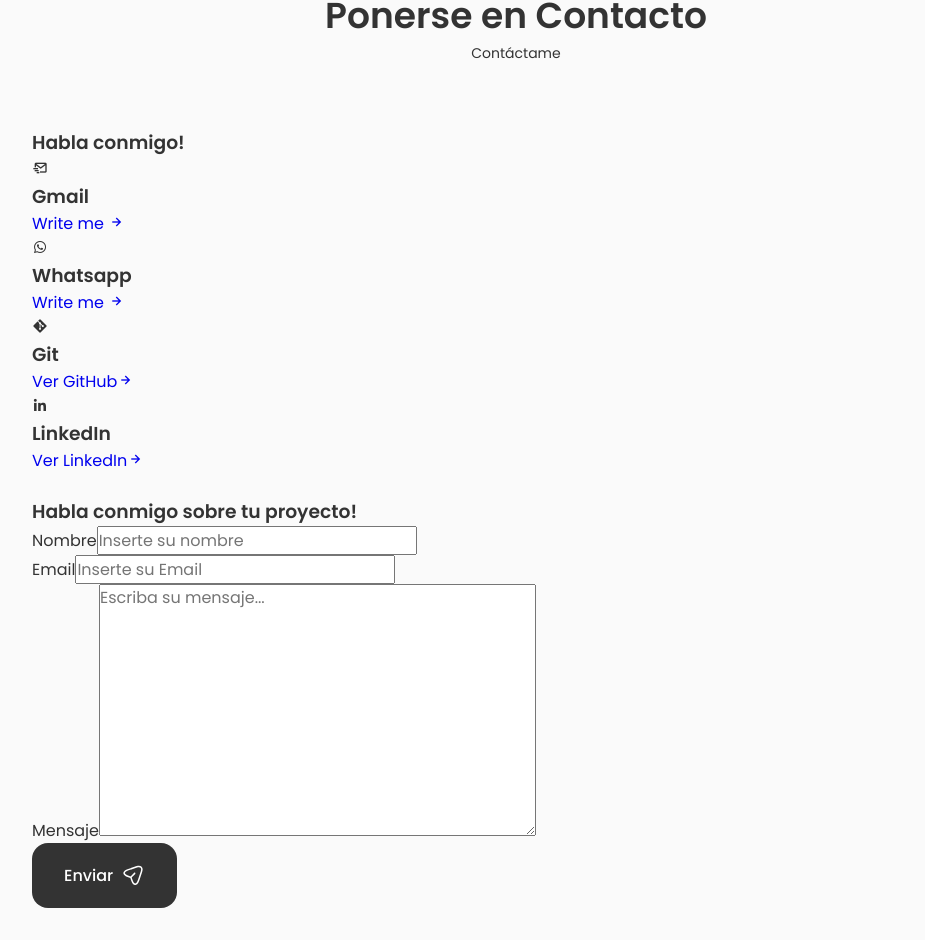
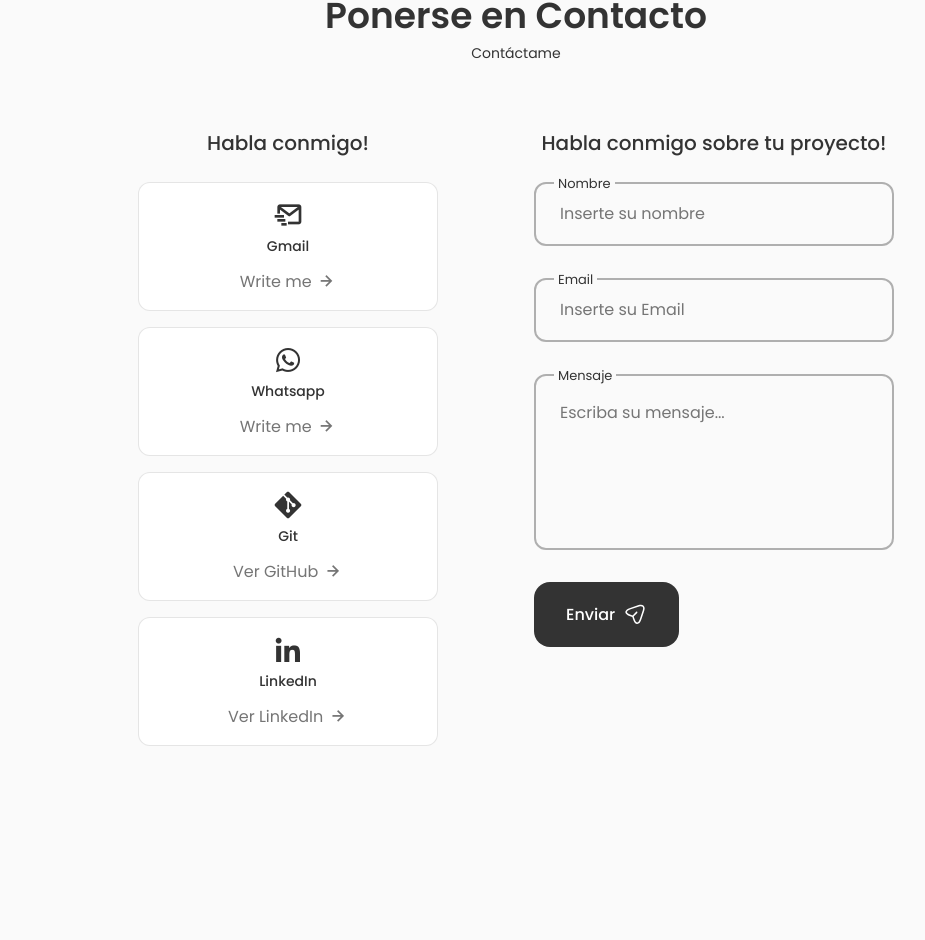
Before and after one commit to Rober100/own-PortFolio, a React (Vite) app: page / in a window 1280 px wide. Shown: the part 3379-4319 px from the top of the page, without its empty margins (124-1049 px from the left). After the commit the page ends 4205 px from the top, so only its background shows below. Built offline with nearby package versions, Linux system fonts and the light colour scheme; the HTML template or start-up script is replaced by a standard one; a web font is replaced by a local one.

Commit message:
Component contact completed, now needs to incorporate email

```diff
--- a/src/components/contact/Contant.tsx
+++ b/src/components/contact/Contant.tsx
@@ -1,4 +1,4 @@
-
+import "./contact.css"
 const Contant = () => {
   return (
     <section className="contact section" id="contact">
@@ -104,7 +104,7 @@
               />
             </div>
 
-            <div className="contact__form-div">
+            <div className="contact__form-div contact__form-area">
               <label htmlFor="" className="contact__form-tag">
                 Mensaje
               </label>
--- a/src/components/contact/contact.css
+++ b/src/components/contact/contact.css
@@ -0,0 +1,143 @@
+.contact__container {
+    grid-template-columns: repeat(2, max-content);
+    justify-content: center;
+    column-gap: 6rem;
+    padding-bottom: 3rem;
+}
+
+.contact__title {
+    text-align: center;
+    font-size: var(--h3-font-size);
+    font-weight: var(--font-medium);
+    margin-bottom: var(--mb-1-5);
+}
+
+.contact__info {
+    display: grid;
+    row-gap: 1rem;
+    grid-template-columns: 300px;
+}
+
+.contact__card {
+    background-color: var(--container-color);
+    border: 1px solid rgb(0,0,0,0.1);
+    padding: 1rem;
+    border-radius: 0.75rem;
+    text-align: center;
+}
+
+.contact__card-icon {
+    font-size: 2rem;
+    color: var(--title-color);
+    margin-bottom: var(--mb-0-25);
+}
+
+.contact__card-title,
+.contact__card-data {
+    font-size: var(--small-font-size);
+}
+
+.contact__card-title {
+    font-weight: var(--font-medium);
+}
+
+.contact__card-data {
+    display: block;
+    margin-bottom: var(--mb-0-75);
+}
+
+.contact__button {
+    color: var(--text-color);
+    font-size: var(--normal-font-size);
+    display: inline-flex;
+    align-items: center;
+    justify-content: center;
+    column-gap: 0.25rem;
+}
+
+.contact__button-icon {
+    font-size: 1.3rem;
+    transition: 0.2s;
+}
+
+.contact__button:hover .contact__button-icon {
+    transform: translate(0.25rem);
+}
+
+.contact__form {
+    width: 360px;
+}
+
+.contact__form-div {
+    position: relative;
+    margin-bottom: var(--mb-2);
+    height: 4rem;
+}
+
+.contact__form-input {
+    position: absolute;
+    top: 0;
+    left: 0;
+    width: 100%;
+    height: 100%;
+    border: 2px solid rgba(0,0,0,0.3);
+    background: none;
+    color: var(--text-color);
+    outline: none;
+    border-radius: 0.75rem;
+    padding: 1.5rem;
+    z-index: 1;
+}
+
+.contact__form-tag {
+    position: absolute;
+    top: -0.75rem;
+    left: 1.25rem;
+    font-size: var(--smaller-font-size);
+    padding: 0.25rem;
+    background-color: var(--body-color);
+    z-index: 20;
+}
+
+.contact__form-area {
+    height: 11rem;
+}
+
+.contact__form-area textarea {
+    resize: none;
+}
+
+/*=========== BREACKPOINTS ======*/
+
+/* For large devices */
+@media screen and (max-width: 992px) {
+        .contact__container {
+            column-gap: 3rem;
+        }
+  }
+
+  /* For medium devices */
+   @media screen and (max-width: 768px){
+        .contact__container {
+            grid-template-columns: 1fr;
+            row-gap: 3rem;
+        }
+
+        .contact__info {
+            justify-content: center;
+        }
+
+        .contact__form {
+            margin: 0 auto;
+        }
+   }
+
+   @media screen and (max-width: 576px) {
+        .contact__info {
+            grid-template-columns: 1fr;
+        }
+
+        .contact__form {
+            width: 100%;
+        }
+   }
```
